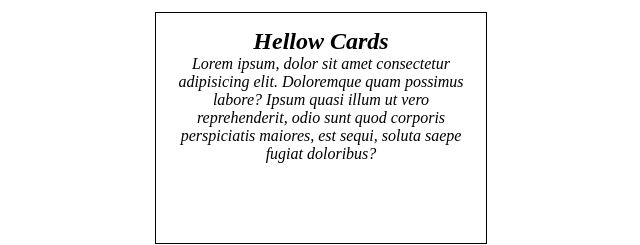
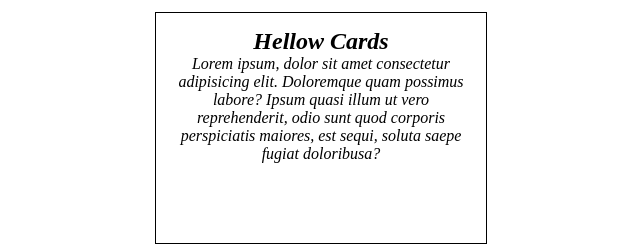
Before and after one commit to Aman-Farhan/hassan-project, a plain HTML site: page index.html in a window 1280 px wide. Shown: the part 497-742 px from the top of the page, 345-985 px from the left. Drawn offline with Linux system fonts and the light colour scheme.

Commit message:
updated html file

```diff
--- a/index.html
+++ b/index.html
@@ -52,7 +52,7 @@
         Lorem ipsum, dolor sit amet consectetur adipisicing elit. Doloremque
         quam possimus labore? Ipsum quasi illum ut vero reprehenderit, odio sunt
         quod corporis perspiciatis maiores, est sequi, soluta saepe fugiat
-        doloribus?
+        doloribusa?
       </p>
     </div>
     </div>
```
